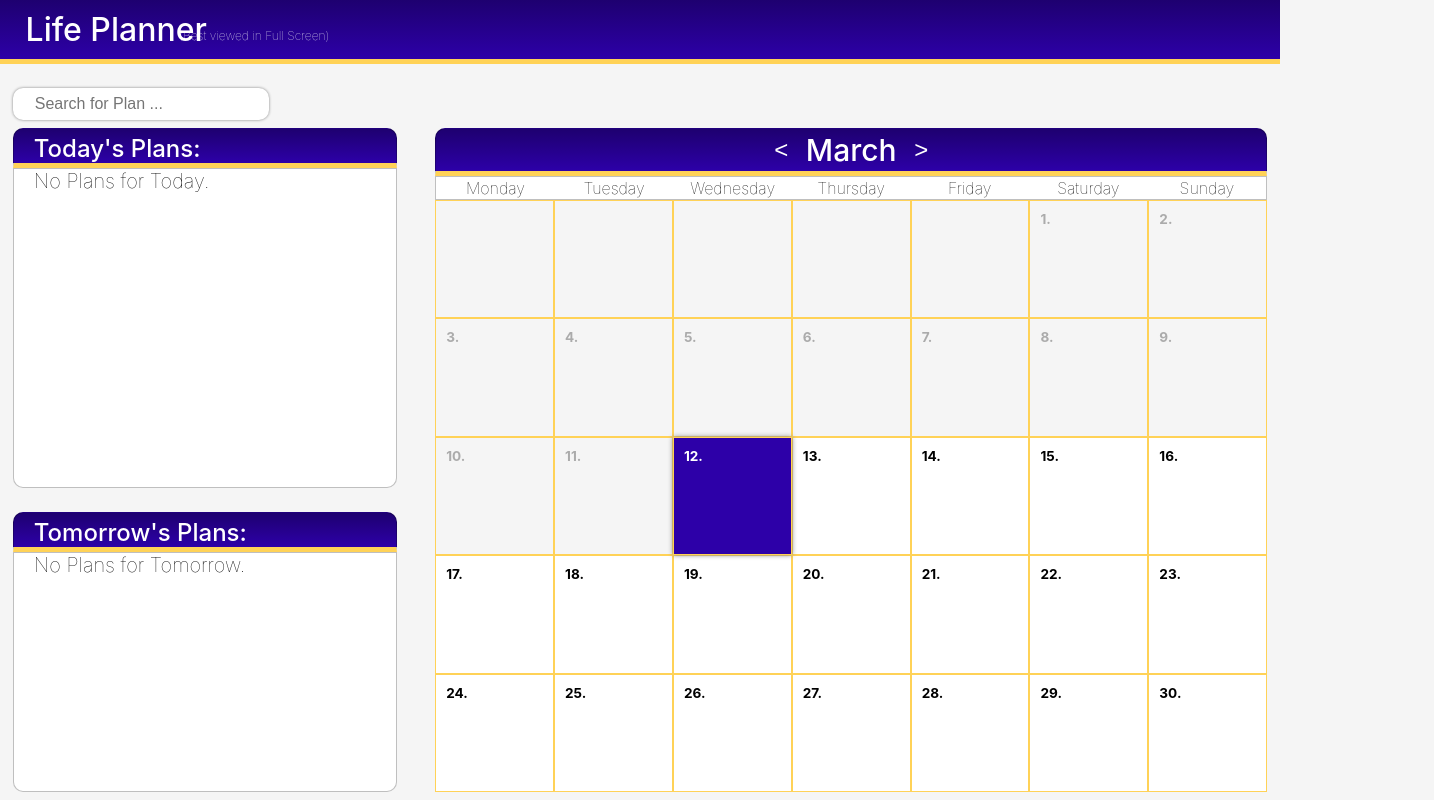
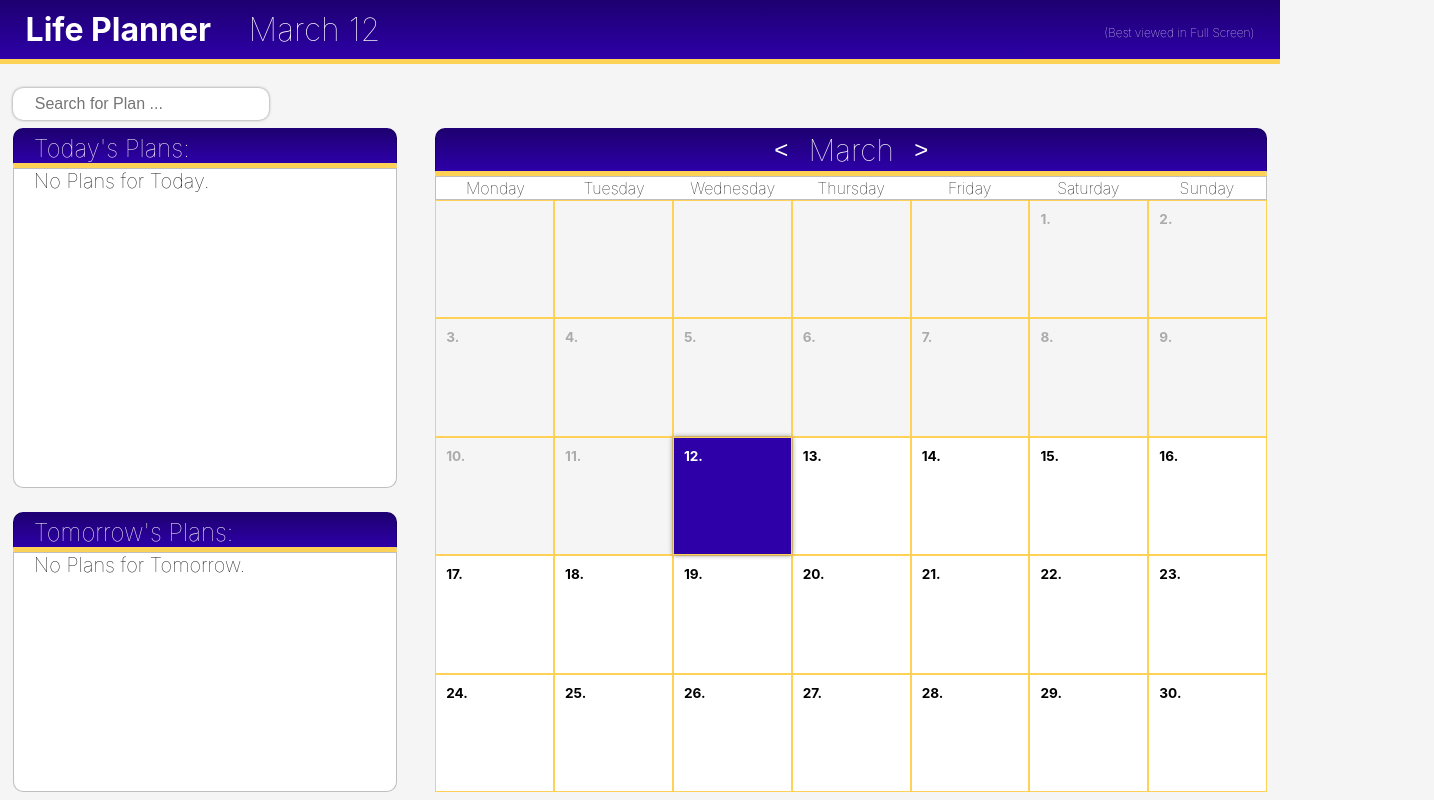
Before and after one commit to lseti1/lifePlanner-773629, a React (Create React App) app: page / in a window 1280 px wide. Shown: the whole page, 1434 px wide, since content can reach past the window. Built offline with nearby package versions, Linux system fonts and the light colour scheme.

Commit message:
Minor CSS Changes for p, h1, h2, added notes to differentiate currentMonth & currentMonthIndex and Added Date on top Left Corner. Planning to add date/month to the modal when adding plans

```diff
--- a/src/App.css
+++ b/src/App.css
@@ -17,45 +17,32 @@ body {
   overflow: hidden;
 }
 
-p {
+p, h1, h2 {
   padding: 0px;
   margin: 0px;
   font-weight: 100;
 }
 
-h1 {
-  padding: 0px;
-  margin: 0px;
-  font-weight: 500;
-  /* text-shadow: 0px 0px 5px black; */
-}
-
-h2 {
-  padding: 0px;
-  margin: 0px;
-  font-weight: 500;
-}
-
 .topNamePlate {
-  display: grid;
-  grid-template-columns: 1fr auto;
+  display: flex;
+  justify-content: flex-start;
   align-items: center;
-  text-indent: 2%;
+  padding-left: 2%;
+  gap: 3%;
   font-size: 2vh;
   font-weight: 700;
   box-sizing: border-box;
   background: linear-gradient(to bottom, rgb(30, 0, 112), rgb(45, 0, 168));
   border-bottom: 5px solid rgb(255, 210, 87);
+  background-color: black;
   color: white;
 
   width: 100%;
   height: 8%;
-  box-sizing: border-box;
 
   position: absolute;
   top: 0%;
   left: 0%;
-
 }
 
 .searchBar {
@@ -412,18 +399,19 @@ textarea {
 }
 
 .disclaimer {
-  display: grid;
-  text-align: left;
-  text-indent: 2%;
+  display: flex;
+  justify-content: flex-end;
+  align-items: center;
   font-size: 1.5vh;
+  padding-right: 2%;
 
   width: 100%;
-  height: 3%;
-  background-color: rgba(221, 20, 20, 0);
+  height: 8%;
+  background-color: rgba(126, 84, 84, 0);
   color: rgb(255, 255, 255);
   box-sizing: border-box;
 
   position: absolute;
-  top: 3.5%;
-  left: 12%;
+  top: 0%;
+  left: 0%;
 }
--- a/src/App.js
+++ b/src/App.js
@@ -7,10 +7,10 @@ function App() {
 
   const currentDate = new Date();
   const currentDay = currentDate.getDate();
-  const currentMonth  = currentDate.getMonth();
+  const currentMonth  = currentDate.getMonth(); // Relates to actual current month in real time
   const nextDate = new Date();
   nextDate.setDate(currentDate.getDate() + 1);
-  const [currentMonthIndex, setCurrentMonthIndex] = useState(currentMonth);
+  const [currentMonthIndex, setCurrentMonthIndex] = useState(currentMonth); // Relates to current Month on the Calendar
   const [gridItems, setGridItems] = useState([]);
 
   // These are related to having a pop up window (as oppose to a prompt)
@@ -166,8 +166,10 @@ function App() {
       setGridItems((prev) => {
         const updatedGrid = prev.map((item) => item.id === currentEditId ? { ...item, text: " \n" + modalText } : item);
 
-        console.log("Current Month Index: ", currentMonthIndex);
-        console.log("Current Month:", currentMonth); // Note that React runs code twice in development mode
+        console.log("Month in Calendar: ", months[currentMonthIndex]);
+        console.log("Actual Current Month:", months[currentMonth]);
+
+
         return [...updatedGrid];
       });
 
@@ -179,7 +181,8 @@ function App() {
   return (
     <div>
       <div className = "topNamePlate">
-        <h1>Life Planner</h1>
+        <h1><b>Life Planner</b></h1>
+        <h1>{months[currentMonth]} {currentDay}</h1>
       </div>
       <div className = "search" ref = {searchRef}>
         <input type ="search" className="searchBar" placeholder="Search for Plan ... " value = {search} onChange = {(e) => setSearch(e.target.value)} onFocus={() => setIsVisible(true)}></input>
@@ -225,8 +228,9 @@ function App() {
       {isModalVisible && (
         <>
           <div className="modalBackground" onClick={closeModal}></div>
-          <div className="modal">
-              <h1>Update Plan Below: </h1>
+          {gridItems.map((item) => (
+              <div className="modal" key={item.id}>
+              <h1>Update Plan Below:</h1>
               <textarea
                 value={modalText}
                 onChange={(e) => setModalText(e.target.value)}
@@ -236,6 +240,7 @@ function App() {
                 <button className="modalButton" onClick={closeModal}>Exit</button>
               </div>
           </div>
+          ))}
         </>
       )}
 
```
